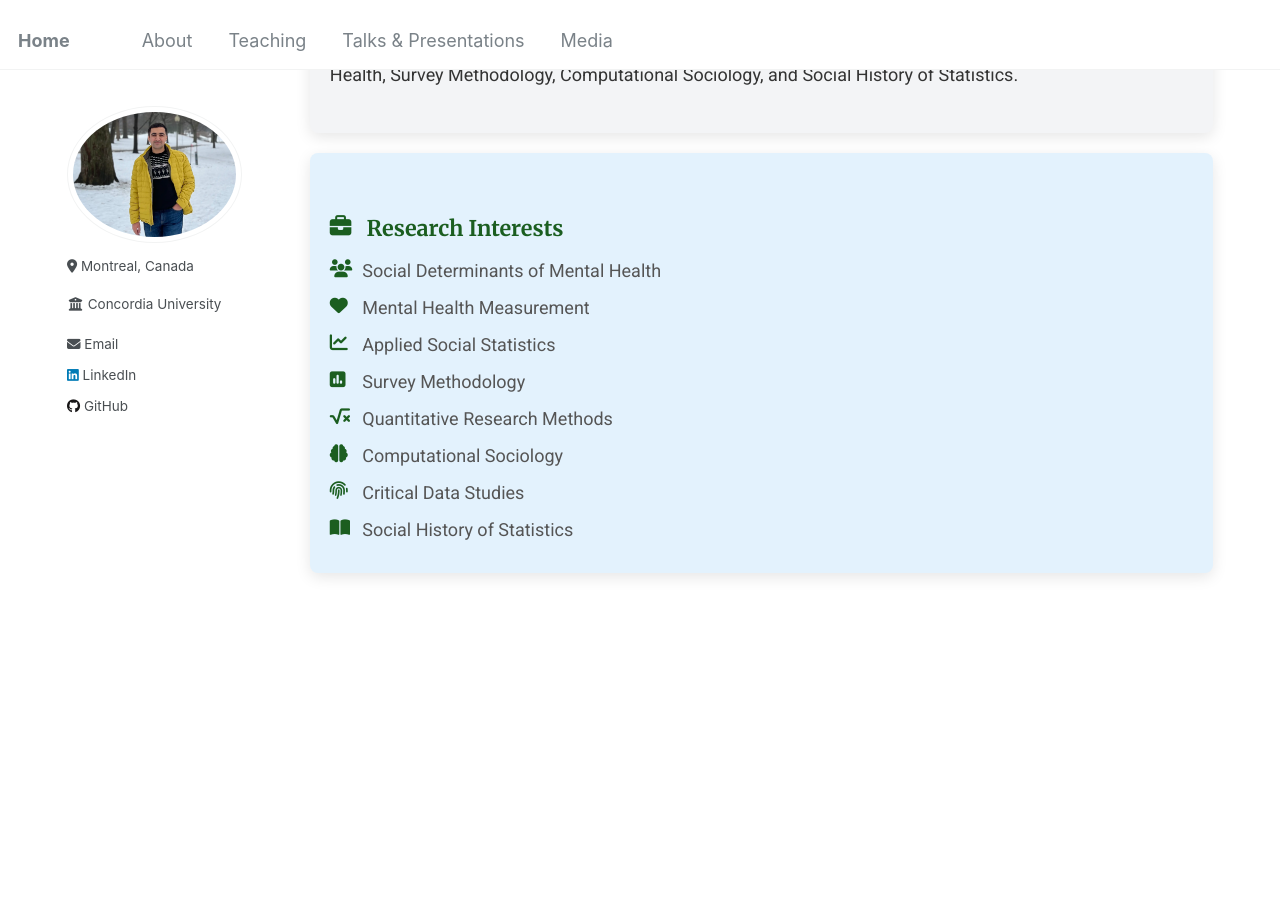
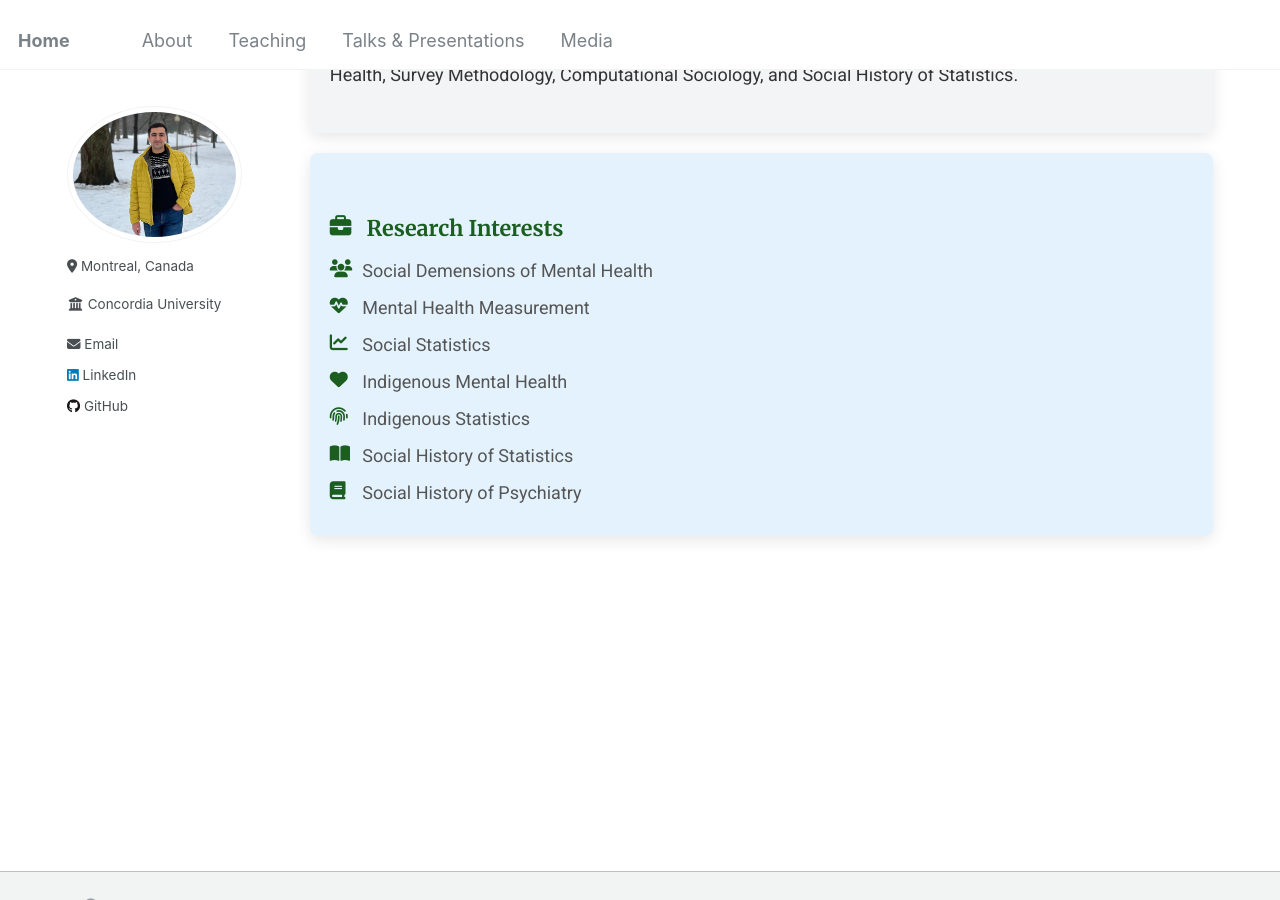
Before and after one commit to Mohsnmonji/mohsnmonji.github.io, a Jekyll site: the page built from about-me.md, in a window 1280 px wide and 900 px high, scrolled down 644 px. Built offline with Jekyll 4.4.1, drawn with Linux system fonts in a browser that asks for light colours.

Commit message:
Update about-me.md

```diff
--- a/about-me.md
+++ b/about-me.md
@@ -126,13 +126,12 @@ author_profile: true
 <div class="card">
   <h3><i class="fas fa-briefcase icon"></i> Research Interests</h3>
   <ul>
-    <li><i class="fas fa-users icon"></i> Social Determinants of Mental Health</li>
-    <li><i class="fas fa-heart icon"></i> Mental Health Measurement</li>
-    <li><i class="fas fa-chart-line icon"></i> Applied Social Statistics</li>
-    <li><i class="fas fa-poll icon"></i> Survey Methodology</li>
-    <li><i class="fas fa-square-root-alt icon"></i> Quantitative Research Methods</li>
-    <li><i class="fas fa-brain icon"></i> Computational Sociology</li>
-    <li><i class="fas fa-fingerprint icon"></i> Critical Data Studies</li>
+    <li><i class="fas fa-users icon"></i> Social Demensions of Mental Health</li>
+    <li><i class="fas fa-heartbeat icon"></i> Mental Health Measurement</li>
+    <li><i class="fas fa-chart-line icon"></i> Social Statistics</li>
+    <li><i class="fas fa-heart icon"></i> Indigenous Mental Health</li>
+    <li><i class="fas fa-fingerprint icon"></i> Indigenous Statistics</li>
     <li><i class="fas fa-book-open icon"></i> Social History of Statistics</li>
+    <li><i class="fas fa-book icon"></i> Social History of Psychiatry</li>
   </ul>
 </div>
```
